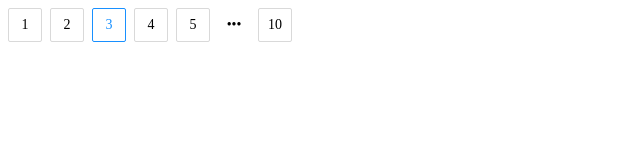
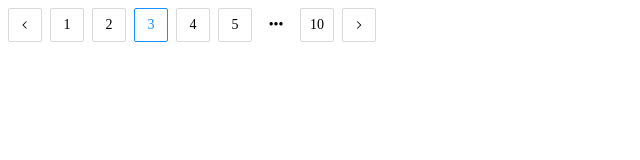
Before and after one commit to baozoudashijian/Guli-VueTestUtils-Version, a Vue app: page / in a window 1280 px wide. Shown: the top 160 px of the page, without its empty margins (0-640 px from the left). Built offline with nearby package versions, Linux system fonts and the light colour scheme.

Commit message:
上一页 & 下一页

```diff
--- a/src/pagination/pagination.vue
+++ b/src/pagination/pagination.vue
@@ -1,5 +1,6 @@
 <template>
   <div class="g-pagination">
+    <span class="g-pagination-item"><g-icon icon="arrow-left"></g-icon></span>
     <template v-for="n in paginationArr">
       <template v-if="n === currentPage">
         <span class="g-pagination-item active">{{n}}</span>
@@ -11,10 +12,12 @@
         <span class="g-pagination-item">{{n}}</span>
       </template>
     </template>
+    <span class="g-pagination-item"><g-icon icon="arrow-right"></g-icon></span>
   </div>
 </template>
 
 <script>
+  import Icon from '../icon/icon'
   export default {
     name: "pagination",
     props: {
@@ -26,6 +29,9 @@
         type: [String, Number],
         required: true
       }
+    },
+    components: {
+      'g-icon': Icon
     },
     data() {
       const res = unique([1, this.currentPage - 2, this.currentPage - 1, this.currentPage, this.currentPage + 1, this.currentPage + 2, this.totalPage]).filter(number => number > 0).reduce((previousValue, currentValue, currentIndex, array) => {
@@ -54,6 +60,8 @@
   @import "../var"
 
   .g-pagination
+    display: flex
+    align-items: center
     &-item
       display: inline-flex
       justify-content: center
@@ -70,4 +78,6 @@
         color: $primary
       &.dot
         border: none
+      &:last-child
+        margin-right: 0
 </style>
```
